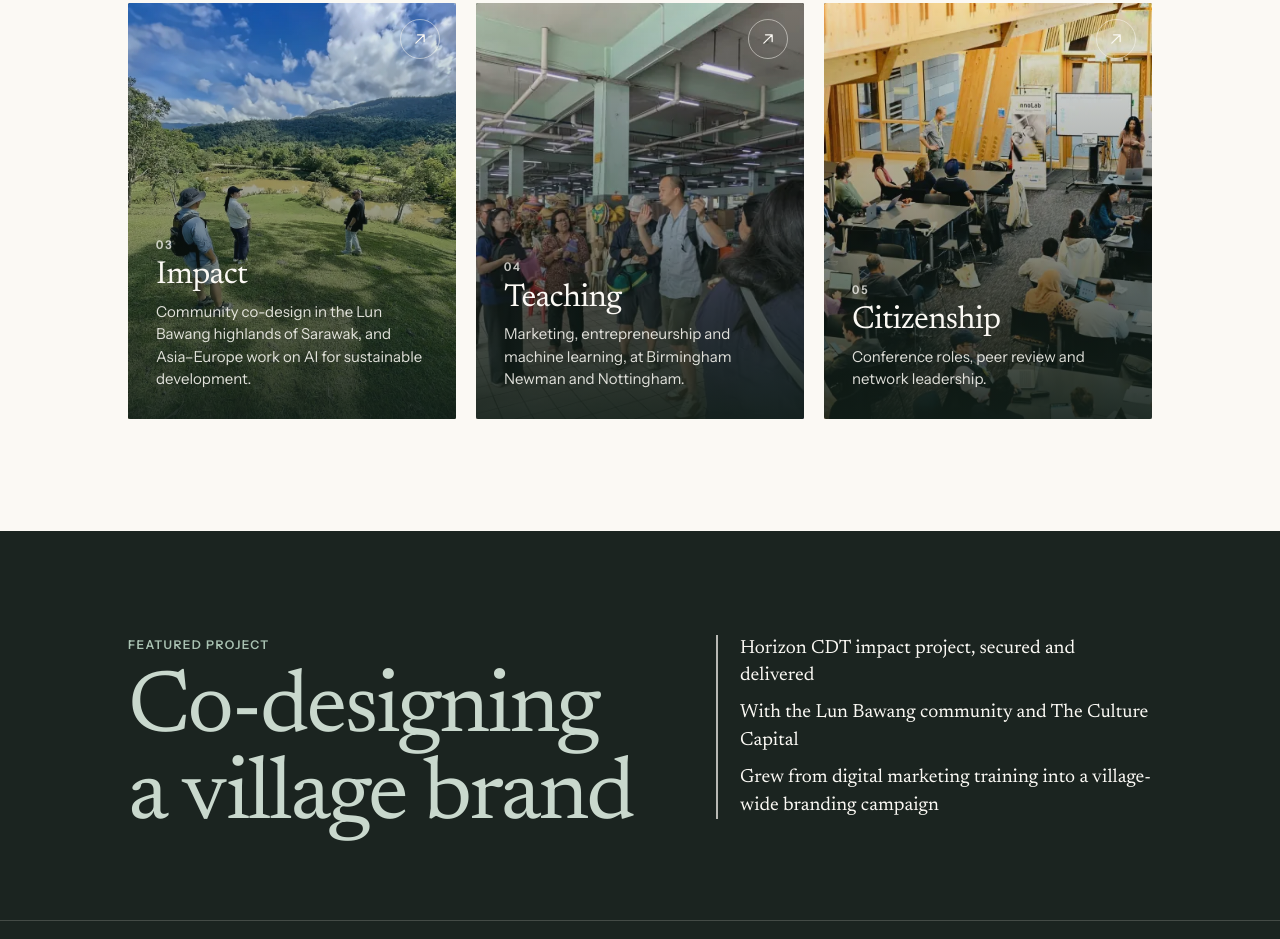
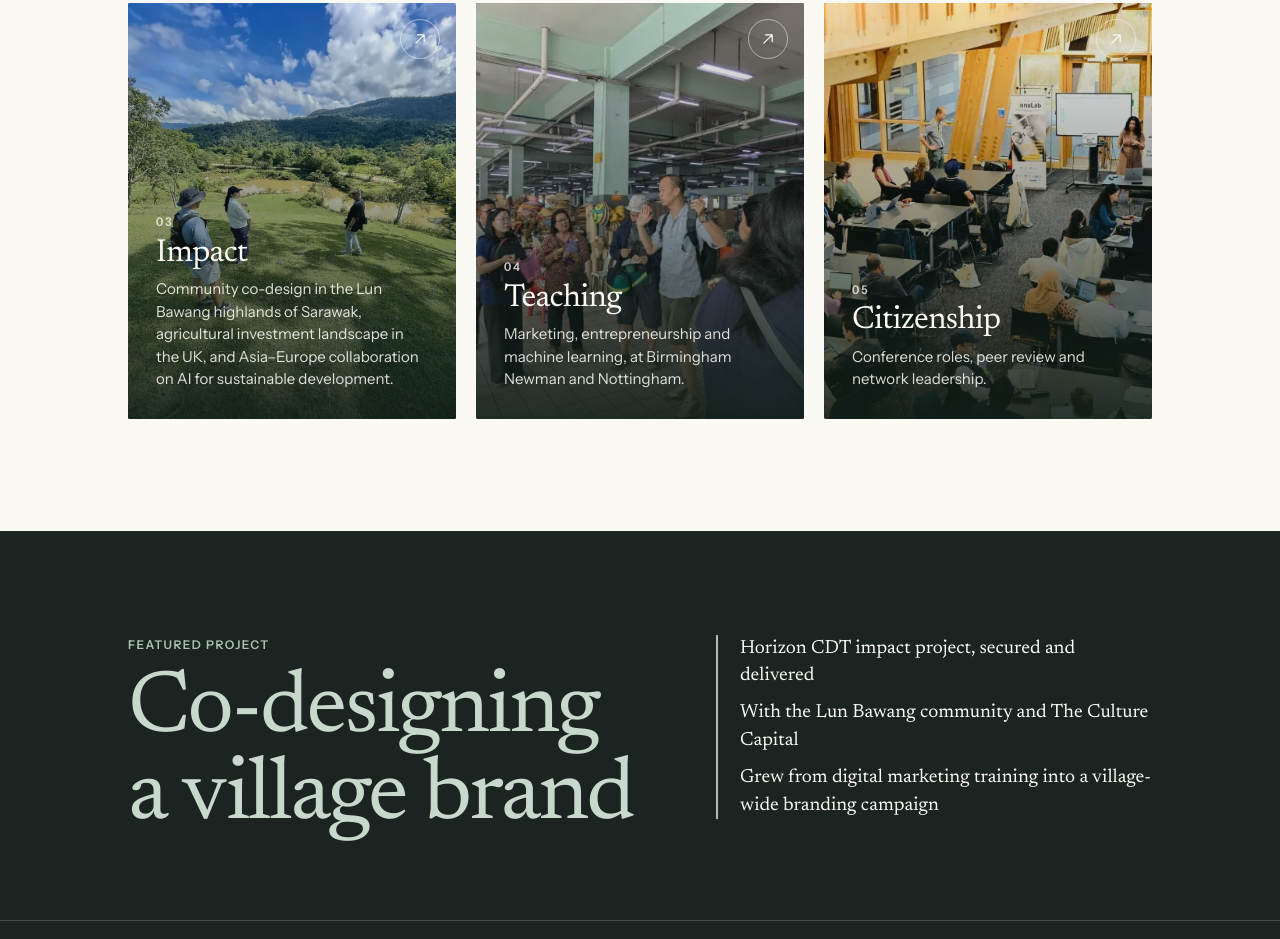
Before and after one commit to bongyang/bongyang.github.io, a plain HTML site: page index.html in a window 1280 px wide. Shown: the part 2281-3220 px from the top of the page. Drawn offline with Linux system fonts and the light colour scheme.

Commit message:
Impact card text from owner; cover photos change every 5.5 s
Co-Authored-By: Claude Opus 5.5 <noreply@anthropic.com>
Claude-Session: https://claude.ai/code/session_01BHaNzCwvBTzAsnJBQLW5DL

```diff
--- a/assets/js/main.js
+++ b/assets/js/main.js
@@ -582,7 +582,7 @@
     }
   }
 
-  /* Cover photos crossfade every 6 s. Paused for reduced motion, when the tab
+  /* Cover photos crossfade every 5.5 s. Paused for reduced motion, when the tab
      is hidden, and by the pause button (WCAG 2.2.2). */
   function coverSlides(H) {
     var slides = [].slice.call(document.querySelectorAll('.cover__slide')), btn = document.querySelector('.cover__pause');
@@ -597,7 +597,7 @@
       var nx = slides[(i + 1) % slides.length].querySelector('img');
       if (nx) nx.loading = 'eager';
     };
-    var run = function () { clearInterval(timer); if (!paused && !document.hidden) timer = setInterval(function () { show(i + 1); }, 6000); };
+    var run = function () { clearInterval(timer); if (!paused && !document.hidden) timer = setInterval(function () { show(i + 1); }, 5500); };
     var label = function () {
       btn.setAttribute('aria-pressed', String(paused));
       btn.setAttribute('aria-label', paused ? H.slideLabels.play : H.slideLabels.pause);
--- a/content.json
+++ b/content.json
@@ -736,7 +736,7 @@
       "heroImage": false
     },
     "impact": {
-      "teaser": "Community co-design in the Lun Bawang highlands of Sarawak, and Asia–Europe work on AI for sustainable development.",
+      "teaser": "Community co-design in the Lun Bawang highlands of Sarawak, agricultural investment landscape in the UK, and Asia–Europe collaboration on AI for sustainable development.",
       "image": {
         "src": "assets/img/impact/semadoh-highlands",
         "width": 800,
```
Also changed, not shown: impact.html (+2 -2 lines), 1 other file.
